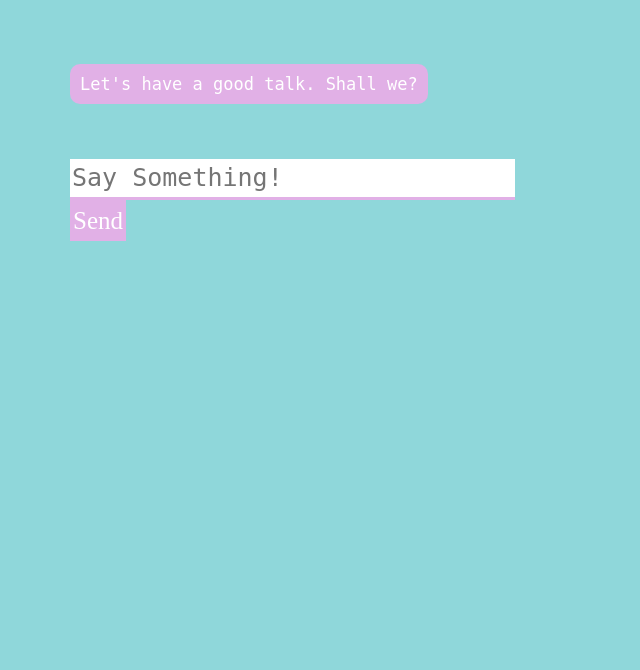
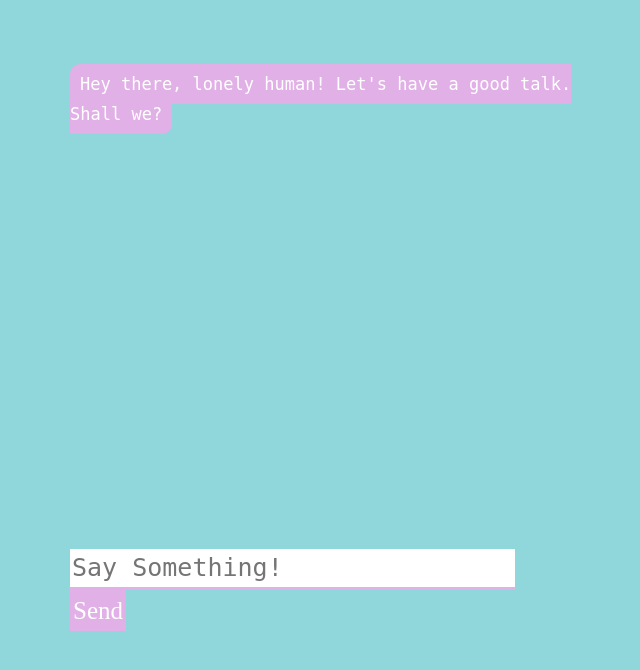
Before and after one commit to tanzeyl/chatbot-in-python, a Flask app: page / in a window 1280 px wide. Shown: the part 51-721 px from the top of the page, without its empty margins (314-954 px from the left). Run offline with Flask 2, Linux system fonts and the light colour scheme; some libraries are stand-ins or nearby versions.

Commit message:
Fixing UI

```diff
--- a/app.py
+++ b/app.py
@@ -4,7 +4,18 @@ from chatterbot.trainers import ChatterBotCorpusTrainer
 
 app = Flask(__name__)
 
-english_bot = ChatBot("Chatterbot", storage_adapter = "chatterbot.storage.SQLStorageAdapter")
+english_bot =  ChatBot('Chatterbot',
+             logic_adapters = [
+                 {
+                     'import_path': 'chatterbot.logic.BestMatch',
+                     'default_response': 'I am sorry, I do not understand. I am still learning. Please contact ktanzeel80@gmail.com for further assistance.',
+                     'maximum_similarity_threshold': 0.90
+                 }
+             ],
+             read_only = True,
+             preprocessors=['chatterbot.preprocessors.clean_whitespace',
+'chatterbot.preprocessors.unescape_html',
+'chatterbot.preprocessors.convert_to_ascii'])
 trainer = ChatterBotCorpusTrainer(english_bot)
 trainer.train("chatterbot.corpus.english")
 trainer.train("data/data.yml")
--- a/static/style.css
+++ b/static/style.css
@@ -14,7 +14,7 @@ body {
     margin-left: auto;
     margin-right: auto;
     width: 40%;
-    margin-top: 60px;
+    margin-top: 420px;
 }
 
 #textInput {
--- a/templates/index.html
+++ b/templates/index.html
@@ -12,13 +12,13 @@
     <nav class="navbar navbar-inverse navbar-fixed-top">
 		<div class="container-fluid">
 			<div class="navbar-header">
-				<a href="http://127.0.0.1:5000/" class="navbar-brand"><p>ChatBot</p></a>
+				<a href="https://entertainment-chatbot-python.herokuapp.com/" class="navbar-brand"><p>ChatBot</p></a>
 			</div>
 		</div>
 	</nav><br><br><br>
 <div>
 <div id = "chatbox">
-<p class = "botText"><span>Let's have a good talk. Shall we?</span></p>
+<p class = "botText"><span>Hey there, lonely human! Let's have a good talk. Shall we?</span></p>
 </div>
 <div id = "userInput">
 <input id ="textInput" type ="text" name="msg" placeholder="Say Something!" class="typefield"><br>
```
